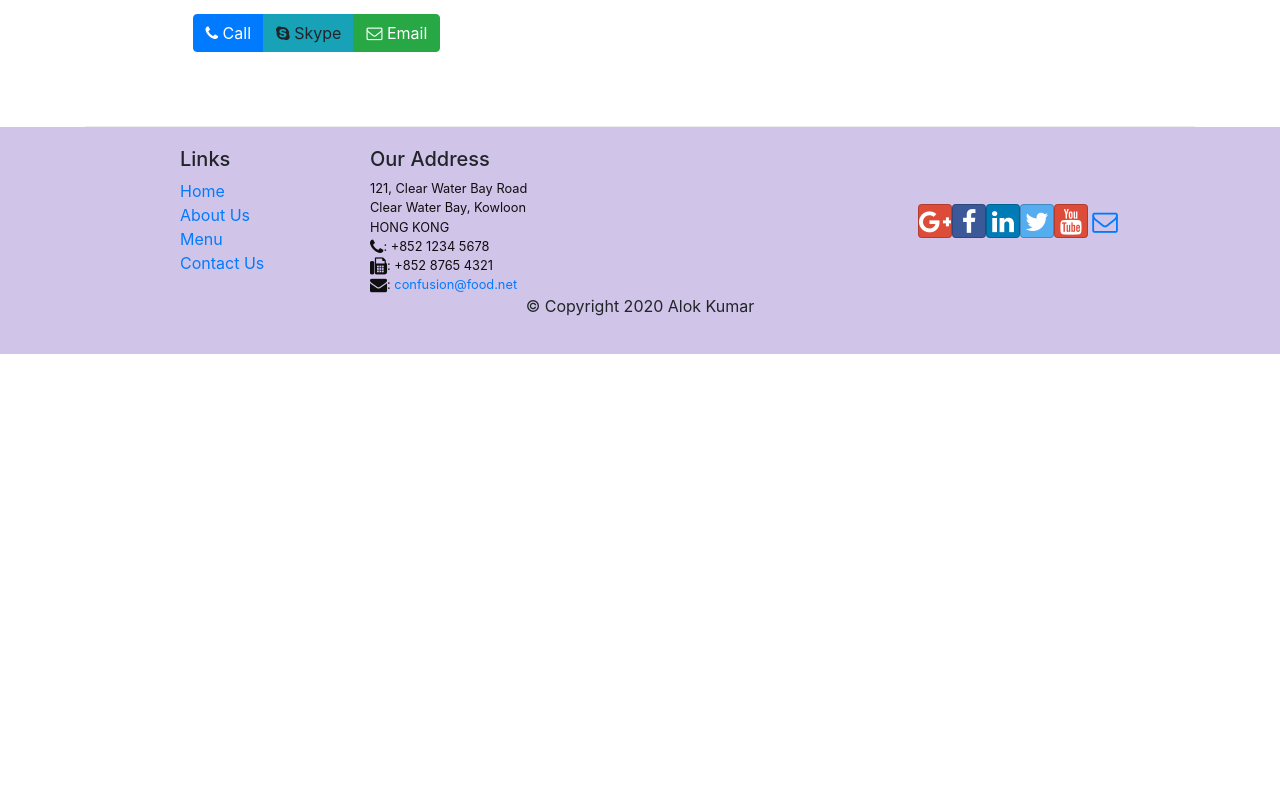
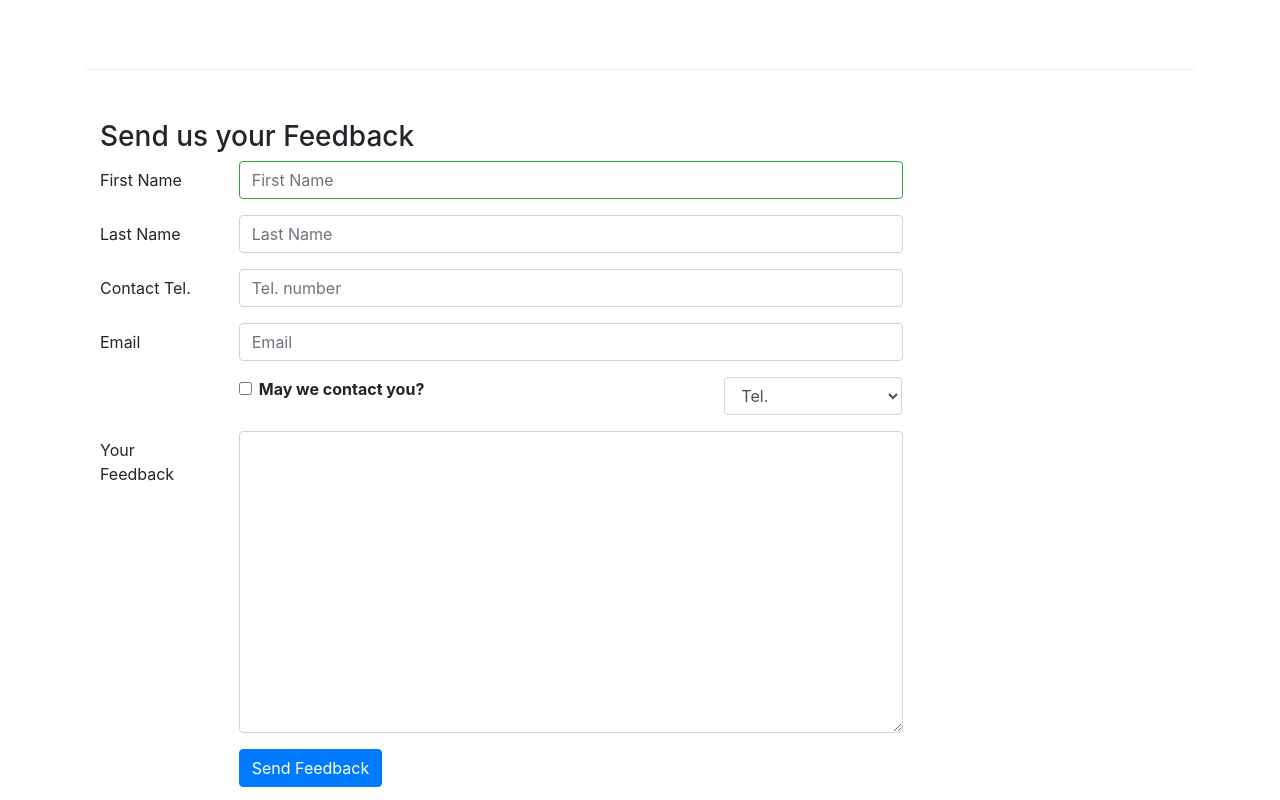
Before and after one commit to alokkumarsunny/DishDisplay-React, a React (Create React App) app: page /Contactus in a window 1280 px wide. Shown: the part 720-1520 px from the top of the page. Before the commit the page ends 1074 px from the top, so only its background shows below. Built offline with nearby package versions, Linux system fonts and the light colour scheme.

Commit message:
validation added for first name

```diff
--- a/src/App.css
+++ b/src/App.css
@@ -11,14 +11,14 @@
 }
 
 .footer{
-  background-color: #D1C4E9;
+  background-color: #C86B6A;
   margin:0px auto;
   padding: 20px 0px 20px 0px;
 }
 .jumbotron {
   padding:70px 30px 70px 30px;
   margin:0px auto;
-  background: #9575CD ;
+  background: #BF4441 ;
   color:floralwhite;
 }
 
@@ -29,5 +29,5 @@
 }
 
 .navbar-dark {
-  background-color: #512DA8;
+  background-color: #0f0f0f;
 }
--- a/src/components/AboutComponent.js
+++ b/src/components/AboutComponent.js
@@ -29,7 +29,7 @@
                 </div>
                 <div className="col-12 col-md-5">
                     <Card>
-                        <CardHeader className="bg-primary text-white">Facts At a Glance</CardHeader>
+                        <CardHeader className="bg-info text-white">Facts At a Glance</CardHeader>
                         <CardBody>
                             <dl className="row p-1">
                                 <dt className="col-6">Started</dt>
--- a/src/components/ContactComponent.js
+++ b/src/components/ContactComponent.js
@@ -1,7 +1,66 @@
-import React from 'react';
-import {Breadcrumb , BreadcrumbItem} from 'reactstrap';
+import React , {Component} from 'react';
+import {Breadcrumb , BreadcrumbItem , Button , Form , FormGroup , Label , Input, Col , FormFeedback} from 'reactstrap';
 import {Link} from 'react-router-dom';
-function Contact(props) {
+import { render } from '@testing-library/react';
+
+class Contact extends Component {
+    constructor(props){
+        super(props)
+
+        this.state = {
+            firstname: '',
+            lastname: '',
+            telnum: '',
+            email: '',
+            agree: false,
+            contactType: 'Tel.',
+            message: '',
+            touched:{
+                firstname: false
+            },
+            //firstnameT : false
+        };
+        this.handleSubmit = this.handleSubmit.bind(this);
+        this.handleInputChange = this.handleInputChange.bind(this)
+        this.handleBlur = this.handleBlur.bind(this)
+
+    }
+    handleInputChange(event){
+        const target = event.target;
+        const value = target.type ==='checkbox'?target.checked : target.value;
+        const name = target.name;
+        this.setState({
+            [name]: value
+        })
+    }
+    handleSubmit(event){
+        console.log("Current State" + JSON.stringify(this.state))
+        alert("Submited" + JSON.stringify(this.state))
+        event.preventDefault();
+    }
+
+    handleBlur = (field) => (evt) =>{
+        this.setState({
+            touched :{...this.state.touched, [field] :true}
+        });
+    }
+
+    validate(firstname){
+        const errors ={
+            firstname: '',
+            lastname: '',
+            telnum: '',
+            email: ''
+        }
+        if(this.state.touched.firstname && firstname.length <3){
+            errors.firstname = 'First Name should be >=3';
+        }
+        return errors;
+
+    }
+
+    render(){
+        const errors = this.validate(this.state.firstname);
         return(
             <div className="container">
                  <Breadcrumb>
@@ -41,8 +100,97 @@
                         </div>
                     </div>
                 </div>
+                    <div className="row row-content">
+                        <div className="col-12">
+                            <h3>Send us your Feedback</h3>
+                        </div>
+                        <div className="col-12 col-md-9">
+                            <Form onSubmit={this.handleSubmit}>
+                                <FormGroup row>
+                                    <Label htmlFor="firstname" md={2}>First Name</Label>
+                                    <Col md={10}>
+                                    <Input type="text" id="firstname" name="firstname"
+                                        placeholder="First Name"
+                                        value={this.state.firstname}
+                                        valid={errors.firstname === ''}
+                                        invalid={errors.firstname !== ''}
+                                        onBlur={this.handleBlur('firstname')}
+                                        onChange={this.handleInputChange} />
+                                    <FormFeedback>{errors.firstname}</FormFeedback>
+                                    </Col>
+                                </FormGroup>
+                                <FormGroup row>
+                                    <Label htmlFor="lastname" md={2}>Last Name</Label>
+                                    <Col md={10}>
+                                        <Input type="text" id="lastname" name="lastname"
+                                            placeholder="Last Name"
+                                            value={this.state.lastname}
+                                            onChange={this.handleInputChange} />
+                                    </Col>
+                                </FormGroup>
+                                <FormGroup row>
+                                <Label htmlFor="telnum" md={2}>Contact Tel.</Label>
+                                    <Col md={10}>
+                                        <Input type="tel" id="telnum" name="telnum"
+                                            placeholder="Tel. number"
+                                            value={this.state.telnum}
+                                            onChange={this.handleInputChange} />
+                                    </Col>
+                                </FormGroup>
+                                <FormGroup row>
+                                    <Label htmlFor="email" md={2}>Email</Label>
+                                    <Col md={10}>
+                                        <Input type="email" id="email" name="email"
+                                            placeholder="Email"
+                                            value={this.state.email}
+                                            onChange={this.handleInputChange} />
+                                    </Col>
+                                </FormGroup>
+                                <FormGroup row>
+                                    <Col md={{size: 6, offset: 2}}>
+                                        <FormGroup check>
+                                            <Label check>
+                                                <Input type="checkbox"
+                                                    name="agree"
+                                                    checked={this.state.agree}
+                                                    onChange={this.handleInputChange} /> {' '}
+                                                <strong>May we contact you?</strong>
+                                            </Label>
+                                        </FormGroup>
+                                    </Col>
+                                    <Col md={{size: 3, offset: 1}}>
+                                        <Input type="select" name="contactType"
+                                                value={this.state.contactType}
+                                                onChange={this.handleInputChange}>
+                                            <option>Tel.</option>
+                                            <option>Email</option>
+                                        </Input>
+                                    </Col>
+                                </FormGroup>
+                                <FormGroup row>
+                                    <Label htmlFor="message" md={2}>Your Feedback</Label>
+                                    <Col md={10}>
+                                        <Input type="textarea" id="message" name="message"
+                                            rows="12"
+                                            value={this.state.message}
+                                            onChange={this.handleInputChange}></Input>
+                                    </Col>
+                                </FormGroup>
+                                <FormGroup row>
+                                    <Col md={{size: 10, offset: 2}}>
+                                        <Button type="submit" color="primary">
+                                            Send Feedback
+                                        </Button>
+                                    </Col>
+                                </FormGroup>
+                            </Form>
+                        </div>
+                    </div>
             </div>
         );
+
+    }
+
 }
 
 export default Contact;
--- a/src/components/HeaderComponent.js
+++ b/src/components/HeaderComponent.js
@@ -21,7 +21,7 @@
     render() {
         return(
             <div>
-                <Navbar dark expand="md">
+                <Navbar dark expand="md" fixed="top">
                     <div className="container">
                         <NavbarToggler onClick={this.toggleNav} />
                         <NavbarBrand className="mr-auto" href="/"><img src='/assets/images/logo.png' height="30" width="41" alt='Ristorante Con Fusion' /></NavbarBrand>
```
Lines whose indentation alone changed are shown as unchanged.
